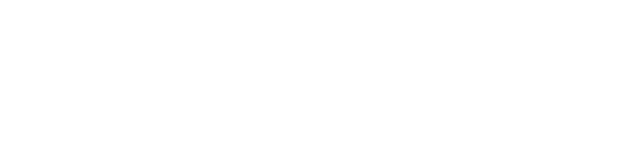
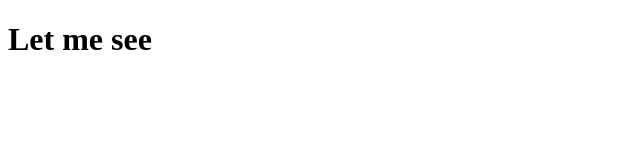
Before and after one commit to mjhdaais/car-deal-app, a plain HTML site: page index.html in a window 1280 px wide. Shown: the whole page, without its empty margins (0-640 px from the left). Drawn offline with Linux system fonts and the light colour scheme.

Commit message:
testing remote

```diff
--- a/index.html
+++ b/index.html
@@ -7,6 +7,6 @@
     <title>Car Deal App</title>
 </head>
 <body>
-
+    <h1>Let me see</h1>
 </body>
 </html>
```
